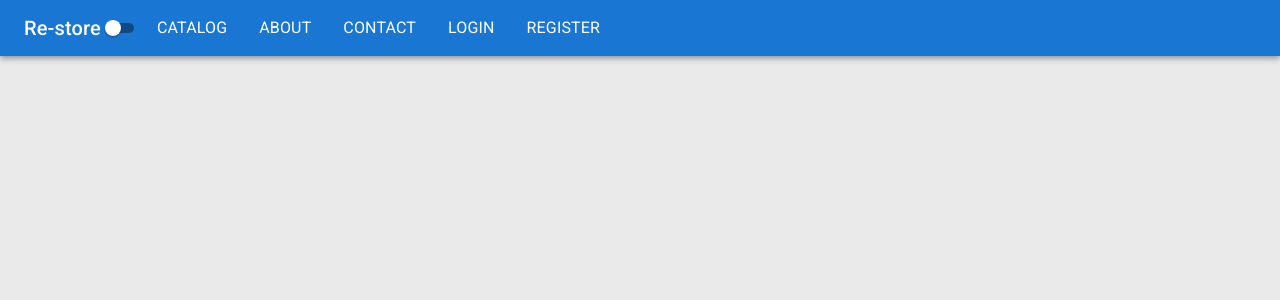
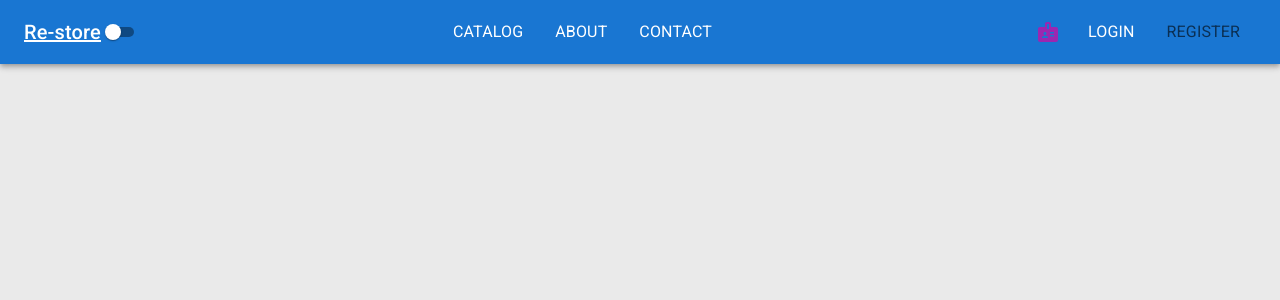
Before and after one commit to MonicaApaza/Restore, a React (Create React App) app in the folder client/: page /register in a window 1280 px wide. Shown: the top 300 px of the page. Built offline with nearby package versions, Linux system fonts and the light colour scheme.

Commit message:
styling nav bar

```diff
--- a/client/src/app/layout/Header.tsx
+++ b/client/src/app/layout/Header.tsx
@@ -1,4 +1,5 @@
-import { AppBar, List, ListItem, Switch, Toolbar, Typography } from "@mui/material";
+import { Badge, ShoppingCart } from "@mui/icons-material";
+import { AppBar, Box, IconButton, List, ListItem, Switch, Toolbar, Typography } from "@mui/material";
 import { NavLink } from "react-router-dom";
 
 
@@ -18,40 +19,68 @@
     {title : 'register', path: '/register'}
 ];
 
+const navStyles = {
+    color:'inherit',
+    thypography:'h6',
+    '&:hover': {
+       color: 'grey.500'
+    },
+    '&.active': {
+       color: 'text.secondary'
+    }
+
+}
+
 export default function Header({darkTheme, changeTheme}:Props) {
 
     return (
         <AppBar position="static" sx={{mb:4}}>
-            <Toolbar variant="dense">
-                <Typography variant="h6" color="inherit" component="div">
+            <Toolbar sx={{display: 'flex', justifyContent: 'space-between', alignItems: 'center'}}>
+                <Box display='flex' alignItems='center'>
+                    <Typography variant="h6" component={NavLink}
+                        exact
+                        to='/'
+                        sx={navStyles}
+                        color="inherit">
                         Re-store
                     </Typography>
                     <Switch  size="small" checked={darkTheme} onChange={ changeTheme } />
+                </Box>
+
+                <Box>
                     <List sx={{display:'flex'}}>
                         {midLinks.map(({title,path})=>(
                         <ListItem
                             component={NavLink}
                             to={path}
                             key={path}
-                        sx={{color:'inherit', thypography:'h6'}}
+                            sx={navStyles}
                             >
                             {title.toUpperCase()}
                         </ListItem>
                         ))}
                     </List>
+                </Box>
+
+                <Box display='flex' alignItems='center'>
+                    <IconButton size='large' sx={{color: 'inherit'}}>
+                        <Badge color='secondary'>
+                            <ShoppingCart/>
+                        </Badge>
+                    </IconButton>
                     <List sx={{display:'flex'}}>
                         {rightLinks.map(({title,path})=>(
                         <ListItem
                             component={NavLink}
                             to={path}
                             key={path}
-                        sx={{color:'inherit', thypography:'h6'}}
+                            sx={navStyles}
                             >
                             {title.toUpperCase()}
                         </ListItem>
                         ))}
                     </List>
-
+                </Box>
             </Toolbar>
         </AppBar>
 
```
Lines whose indentation alone changed are shown as unchanged.
